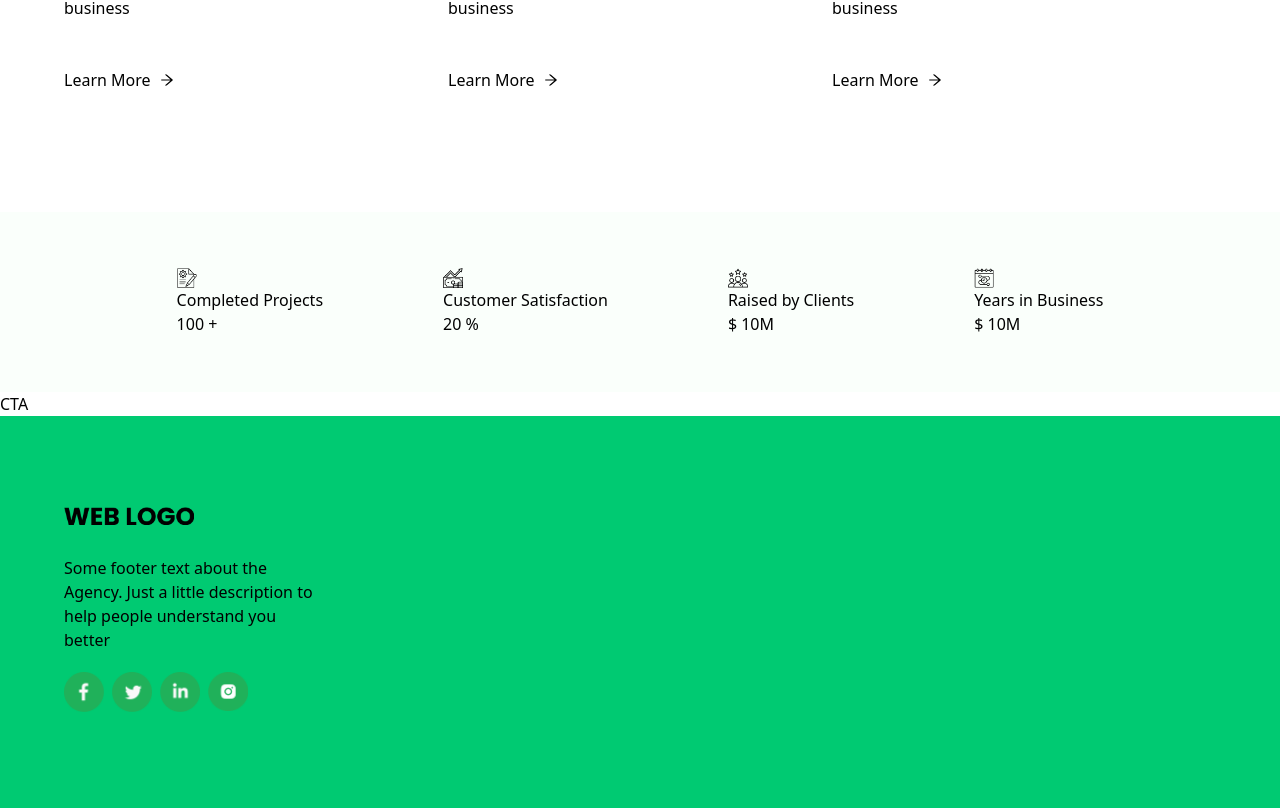
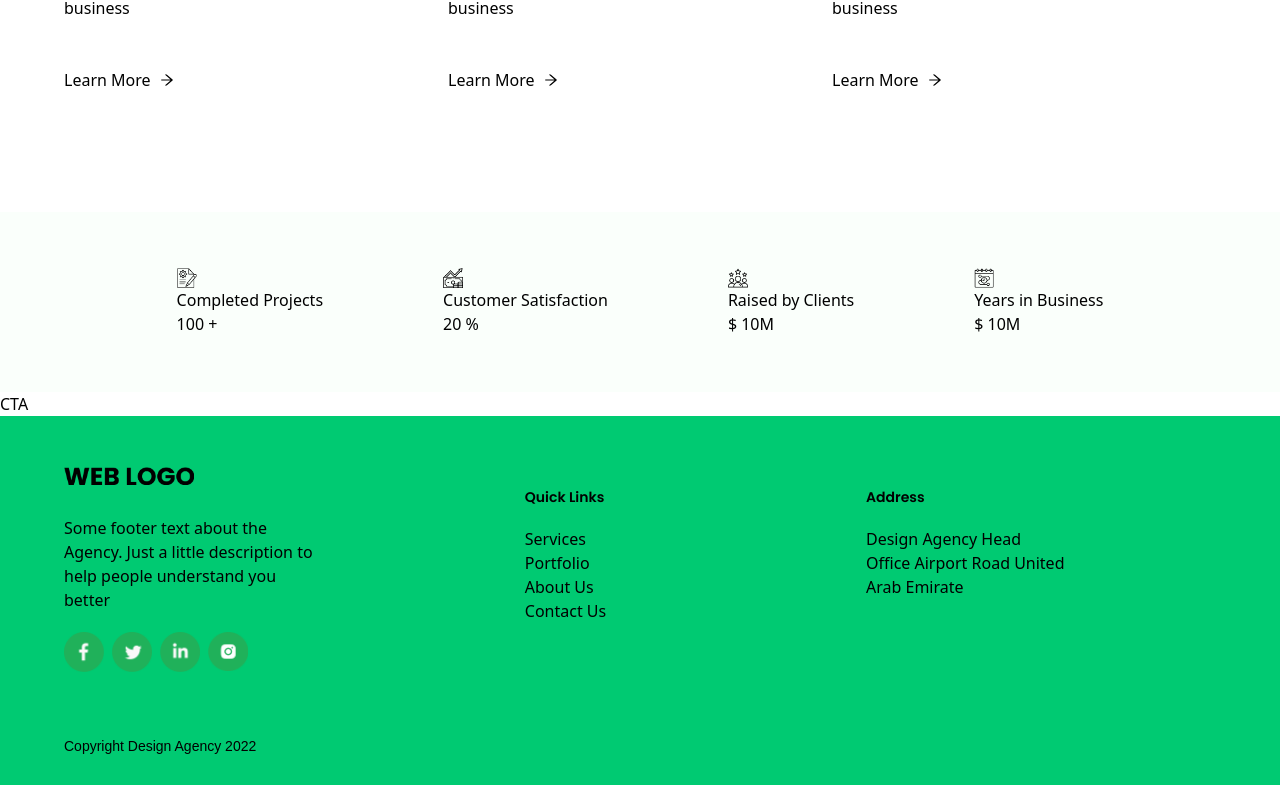
Before and after one commit to skippergoroye/Digital-Agency-Landing-page, a React (Vite) app: page / in a window 1280 px wide. Shown: the part 959-1767 px from the top of the page. After the commit the page ends 1744 px from the top, so only its background shows below. Built offline with nearby package versions, Linux system fonts and the light colour scheme.

Commit message:
footer completed

```diff
--- a/src/components/Footer.jsx
+++ b/src/components/Footer.jsx
@@ -1,12 +1,17 @@
 import React from "react";
 import { WebLogo } from "../assets";
-import { FooterIcon } from '../constants/index'
+import { FooterIcon, footerLinks,   } from '../constants/index'
+import { Link } from "@mui/material";
+
+
 
 
 const Footer = () => {
   return (
-    <section className="bg-[#00ca72] flex flex-col justify-center items-center sm:py-16 py-16 sm:px-16 px-6">
-      <div className="flex justify-center md:flex-row flex-col mb-8 w-full ">
+    <section className="bg-[#00ca72] flex flex-col justify-center items-center sm:py-6 py-6 sm:px-16 px-6">
+      <div className="flex justify-center items-start md:flex-row flex-col mb-1 w-full ">
+
+        {/* Logo footer  */}
         <div className="flex-1 flex flex-col justify-start">
           <img src={WebLogo} className="w-[130px] h-[72px] object-contain" />
           <p className="mt-1 max-w-[250px]">
@@ -15,11 +20,31 @@ const Footer = () => {
           </p>
           <div className="flex flex-row space-x-2">
             {FooterIcon.map((foot) => (
-              <div key={foot.id} className="mt-5">
+              <div key={foot.id} className="mt-5 mb-16">
                 <img src={foot.icon} className="w-10" />
               </div>
             ))}
           </div>
+
+          <p className="text-[14px] font-avenir text-black font-normal">Copyright Design Agency 2022</p>
+        </div>
+
+
+
+        {/* Quick Link  */}
+        <div className="flex-[1.5] w-full flex md:flex-row flex-col gap-10 justify-between md:mt-8 mt-10">
+          {footerLinks.map((section, sectionIndex) => (
+            <div className="max-w-[200px] mr-[150px] py-3">
+              <h4 className="font-poppins font-semibold text-[14px] leading-[27px] text-black">{section.title}</h4>
+              <ul className="list-none mt-4">
+                {section.links.map((linkObj, linkIndex) => (
+                  <li key={linkIndex} >
+                    <a href={linkObj.link}  >{linkObj.name}</a>
+                </li>
+                ))}
+              </ul>
+            </div>
+          ))}
         </div>
       </div>
     </section>
--- a/src/constants/index.js
+++ b/src/constants/index.js
@@ -116,3 +116,41 @@ export const FooterIcon = [
     icon: Snapcaht,
   },
 ];
+
+
+
+
+
+
+export const footerLinks = [
+  {
+    title: "Quick Links",
+    links: [
+      {
+        name: "Services",
+        link: "https://www.hoobank.com/content/",
+      },
+      {
+        name: "Portfolio",
+        link: "https://www.hoobank.com/how-it-works/",
+      },
+      {
+        name: "About Us",
+        link: "https://www.hoobank.com/create/",
+      },
+      {
+        name: "Contact Us",
+        link: "https://www.hoobank.com/explore/",
+      },
+    ],
+  },
+  {
+    title: "Address",
+    links: [
+      {
+        name: "Design Agency Head Office Airport Road United Arab Emirate",
+        link: "https://www.hoobank.com/help-center/",
+      },
+    ],
+  },
+];
```
